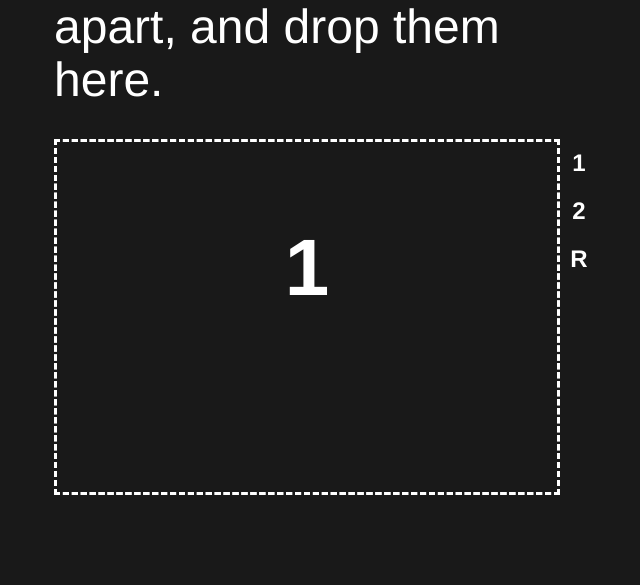
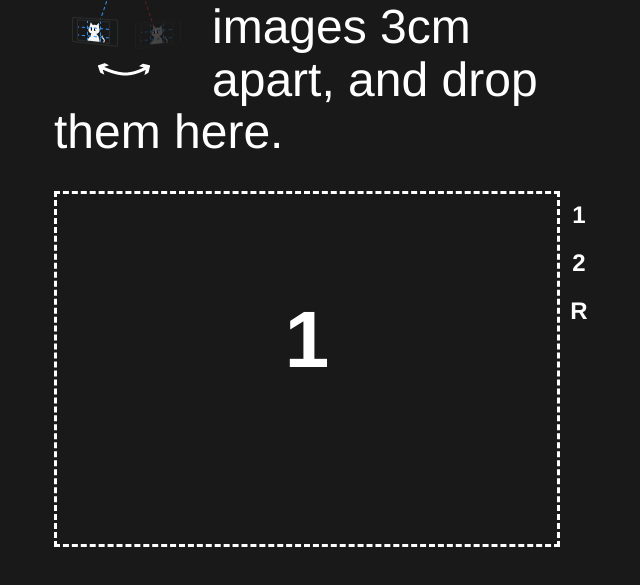
Before and after one commit to secretrobotron/darkroom, a website: page public/index.html in a window 1280 px wide. Shown: the part 187-772 px from the top of the page, without its empty margins (311-951 px from the left). Drawn offline with Linux system fonts and the light colour scheme.

Commit message:
Added image plus styles for 1/2

```diff
--- a/public/css/style.css
+++ b/public/css/style.css
@@ -35,17 +35,25 @@ div.main.debug {
 }
 
 
-.droppable .canvas-container {
+.canvas-container.active {
   text-align: center;
   border: 3px dashed #FFF;
+  background: #191919;
 }
 
-.left-image:before {
-  content: "1";
+.left-image.active:before,
+.right-image.active:before {
   height: 80px;
   font-size: 80px;
   position: relative;
-  top: 80px;
+  top: 100px;
+}
+
+.left-image.active:before {
+  content: "1";
+}
+.right-image.active:before {
+  content: "2";
 }
 
 div.canvas-container {
--- a/public/index.html
+++ b/public/index.html
@@ -11,9 +11,9 @@
     <div class="main">
       <img class="how-to" src="img/howto.gif">
       <h1>To make a 3D image, take two images 3cm apart, and drop them here.</h1>
-      <div class="stage droppable">
-        <div class="canvas-container input top left-image"></div>
-        <div class="canvas-container input right-image"></div>
+      <div class="stage">
+        <div class="canvas-container input top left-image active"></div>
+        <div class="canvas-container input right-image active"></div>
         <div class="canvas-container output"><canvas></canvas></div>
         <div class="controls">
           <ul>
--- a/public/src/input-canvas.js
+++ b/public/src/input-canvas.js
@@ -62,6 +62,8 @@ define([], function(){
       };
       reader.readAsDataURL(file);
 
+      _container.classList.remove("active");
+
       return false;
     }, false);
 
```
Also changed, not shown: public/img/howto.gif (added).
